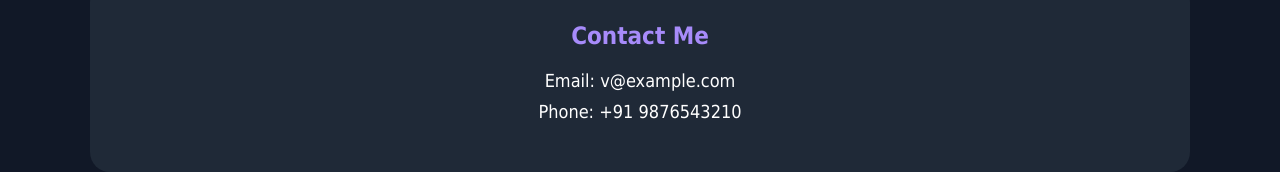
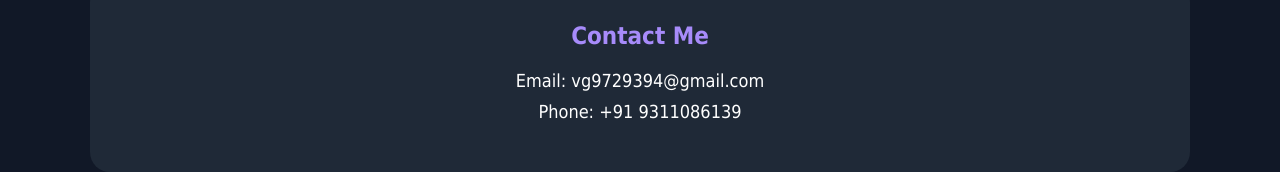
Before and after one commit to Vikas-Gupta007/CodSoft, a plain HTML site: page Portfolio/index.html in a window 1280 px wide. Shown: the part 1527-1699 px from the top of the page. Drawn offline with Linux system fonts and the light colour scheme.

Commit message:
Update index.html

```diff
--- a/Portfolio/index.html
+++ b/Portfolio/index.html
@@ -72,8 +72,8 @@
     <section class="contact">
         <h2>Contact Me</h2>
 
-        <p>Email: v@example.com</p>
-        <p>Phone: +91 9876543210</p>
+        <p>Email: vg9729394@gmail.com</p>
+        <p>Phone: +91 9311086139</p>
     </section>
 
     <!-- Footer -->
```
